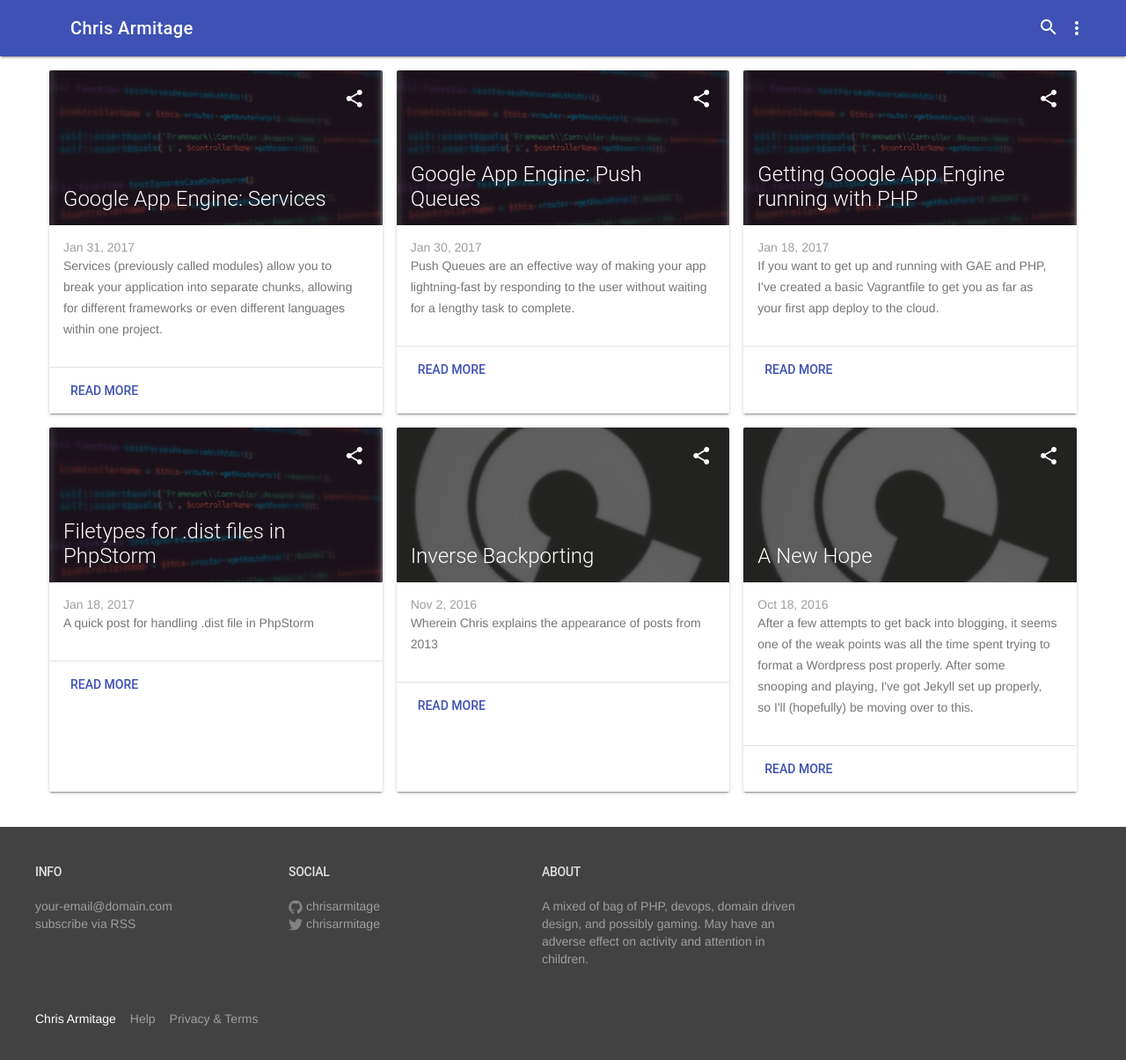
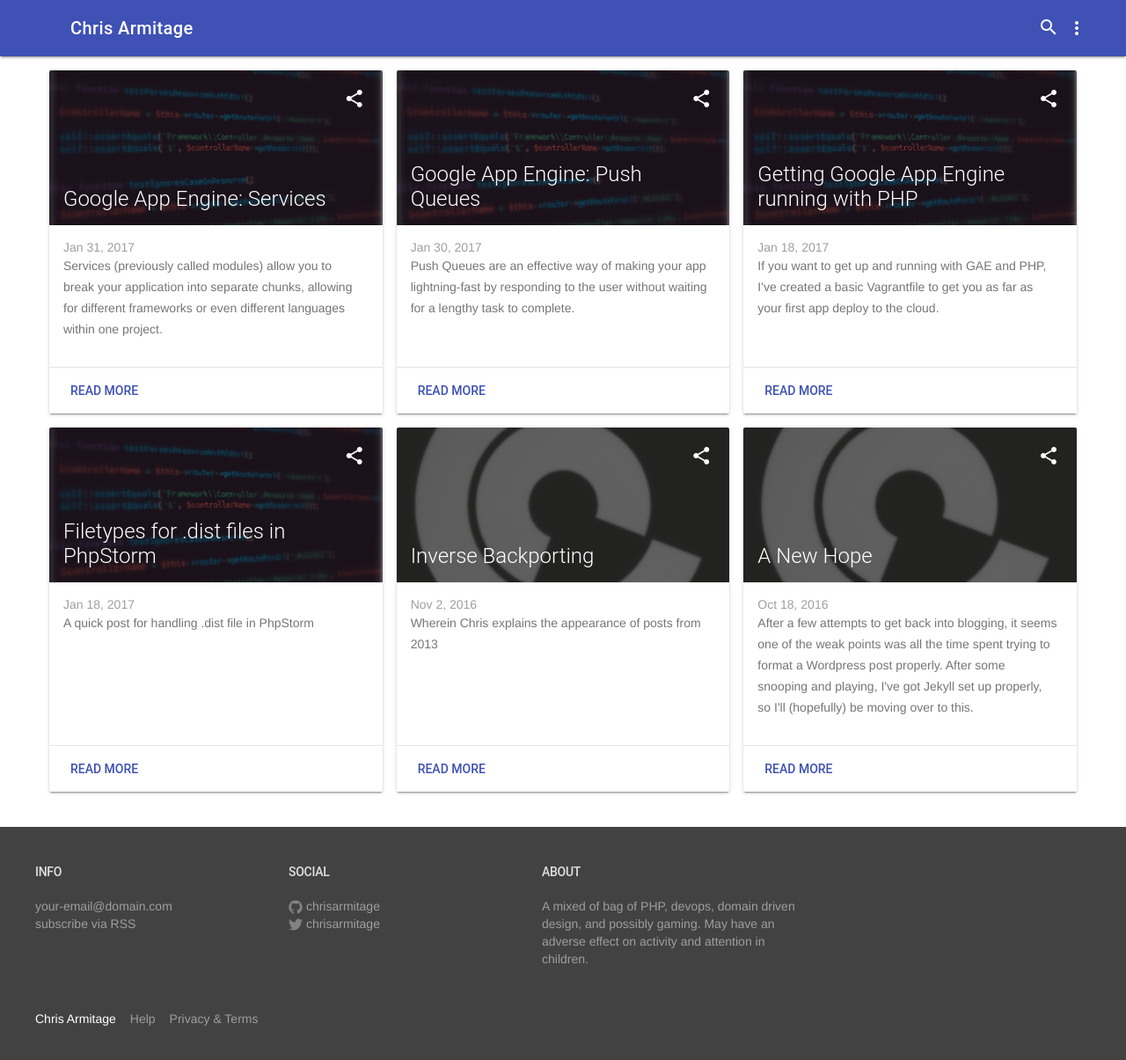
Before and after one commit to chrisarmitage/chrisarmitage.gihub.io, a Jekyll site: the page built from index.html, in a window 1280 px wide. Shown: the top 1205 px of the page at 88% size. Built offline with Jekyll 4.4.1, drawn with Linux system fonts in a browser that asks for light colours; the list of posts is cut into pages by our own code.

Commit message:
Expand MDL cards so actions are aligned

```diff
--- a/index.html
+++ b/index.html
@@ -39,7 +39,7 @@
       <div class="mdl-card__title" {% if post.category %} style="background: url('img/category/{{ post.category }}.png') center/cover;" {% endif %}>
         <h2 class="mdl-card__title-text">{{ post.title }}</h2>
       </div>
-      <div class="mdl-card__supporting-text">
+      <div class="mdl-card__supporting-text mdl-card--expand">
         <span>{{ post.date | date: "%b %-d, %Y" }}</span>
         <p>{{ post.excerpt }}</p>
       </div>
```
